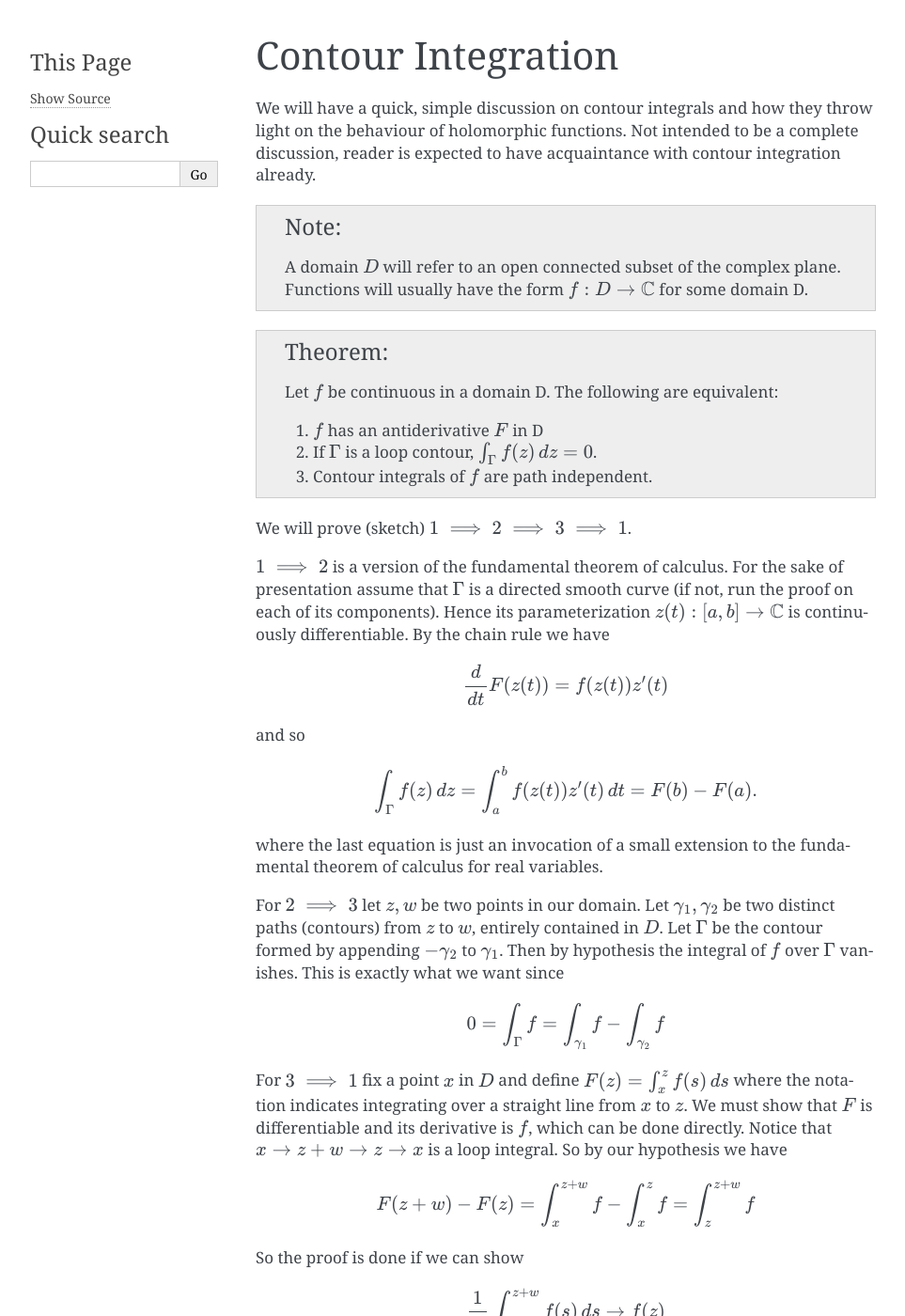
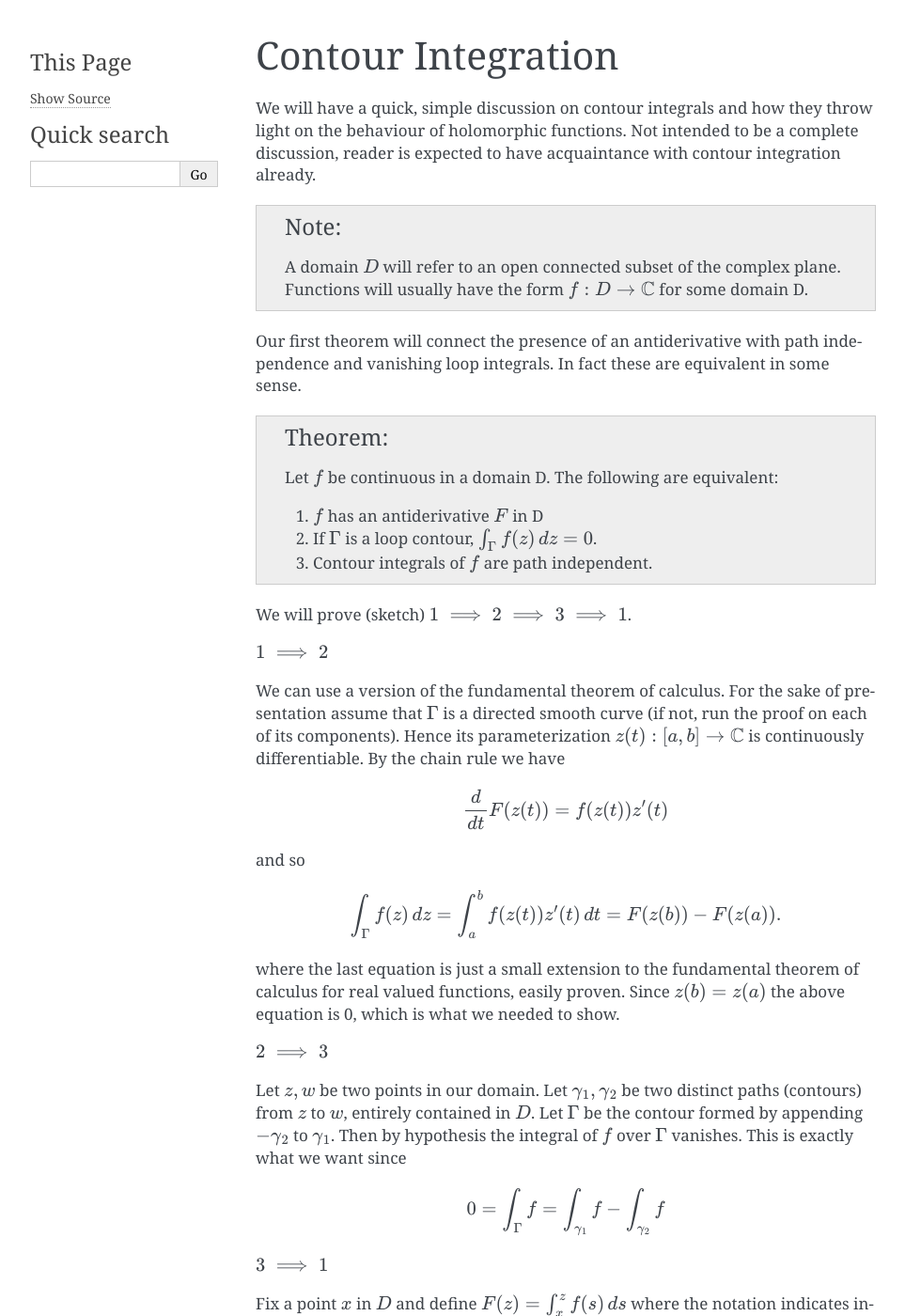
Before and after one commit to daustria/math-notes, a Sphinx documentation site: the page built from docs/source/complex_analysis/integration.rst, in a window 1280 px wide and 1400 px high. Shown: the whole window at 94% size, without its empty margins (148-1111 px from the left). Built offline with Sphinx 7.4.7, drawn with Linux system fonts in a browser that asks for light colours; some of the changed text lies outside the part shown.

Commit message:
clean up complex integration a little

```diff
--- a/docs/source/complex_analysis/integration.rst
+++ b/docs/source/complex_analysis/integration.rst
@@ -6,6 +6,9 @@
 
 .. note:: A domain :math:`D` will refer to an open connected subset of the complex plane. Functions will usually have the form
    :math:`f: D \to \mathbb{C}` for some domain D.
+
+Our first theorem will connect the presence of an antiderivative with path independence and vanishing loop integrals.
+In fact these are equivalent in some sense.
 
 .. admonition:: Theorem
 
@@ -17,7 +20,10 @@
 
 We will prove (sketch) :math:`1 \implies 2 \implies 3 \implies 1`.
 
-:math:`1 \implies 2` is a version of the fundamental theorem of calculus. For the sake of presentation
+:math:`1 \implies 2`
+
+
+We can use a version of the fundamental theorem of calculus. For the sake of presentation
 assume that :math:`\Gamma` is a directed smooth curve (if not, run the proof on each of its components). Hence its
 parameterization :math:`z(t) : [a,b] \to \mathbb{C}` is continuously differentiable. By the chain rule we have
 
@@ -28,11 +34,15 @@
 
 .. math::
 
-   \int_{\Gamma}f(z)\,dz = \int_a^b f(z(t))z'(t)\,dt = F(b) - F(a).
+   \int_{\Gamma}f(z)\,dz = \int_a^b f(z(t))z'(t)\,dt = F(z(b)) - F(z(a)).
 
-where the last equation is just an invocation of a small extension to the fundamental theorem of calculus for real variables.
+where the last equation is just a small extension to the fundamental theorem of calculus for real valued functions,
+easily proven. Since :math:`z(b)=z(a)` the above equation is 0, which is what we needed to show.
 
-For :math:`2 \implies 3` let :math:`z,w` be two points in our domain. Let :math:`\gamma_1, \gamma_2` be two distinct paths (contours) from :math:`z` to :math:`w`, entirely contained in :math:`D`.
+:math:`2 \implies 3`
+
+
+Let :math:`z,w` be two points in our domain. Let :math:`\gamma_1, \gamma_2` be two distinct paths (contours) from :math:`z` to :math:`w`, entirely contained in :math:`D`.
 Let :math:`\Gamma` be the contour formed by appending :math:`-\gamma_2` to :math:`\gamma_1`. Then by hypothesis the integral of :math:`f` over :math:`\Gamma` vanishes. This is
 exactly what we want since
 
@@ -40,7 +50,10 @@
 
    0 = \int_{\Gamma} f = \int_{\gamma_1}f - \int_{\gamma_2}f
 
-For :math:`3 \implies 1` fix a point :math:`x` in :math:`D` and define :math:`F(z) = \int_x^z f(s)\,ds` where the notation indicates
+:math:`3 \implies 1`
+
+
+Fix a point :math:`x` in :math:`D` and define :math:`F(z) = \int_x^z f(s)\,ds` where the notation indicates
 integrating over a straight line from :math:`x` to :math:`z`. We must show that :math:`F` is differentiable and its derivative is :math:`f`, which can
 be done directly. Notice that :math:`x \to z+w \to z \to x` is a loop integral. So by our hypothesis we have
 
@@ -61,9 +74,9 @@
    \frac{1}{w} \int_0^1 f(z+wt)w\,dt = \int_0^1 f(z+wt)\,dt.
 
 
-Fianlly we have
+Finally we have
 
 .. math::
-   \int_0^1 f(z+wt)\,dt - f(z) = \int_0^1 f(z+wt)-f(z)\,dt \to 0
+   \int_0^1 f(z+wt)\,dt - f(z) = \int_0^1 f(z+wt)-f(z)\,dt
 
-as :math:`w \to 0` :math:`\blacksquare`.
+which tends to :math:`0` as :math:`w \to 0` by continuity of :math:`f` :math:`\blacksquare`.
```
Also changed, not shown: docs/source/index.rst (+7 -0 lines).
